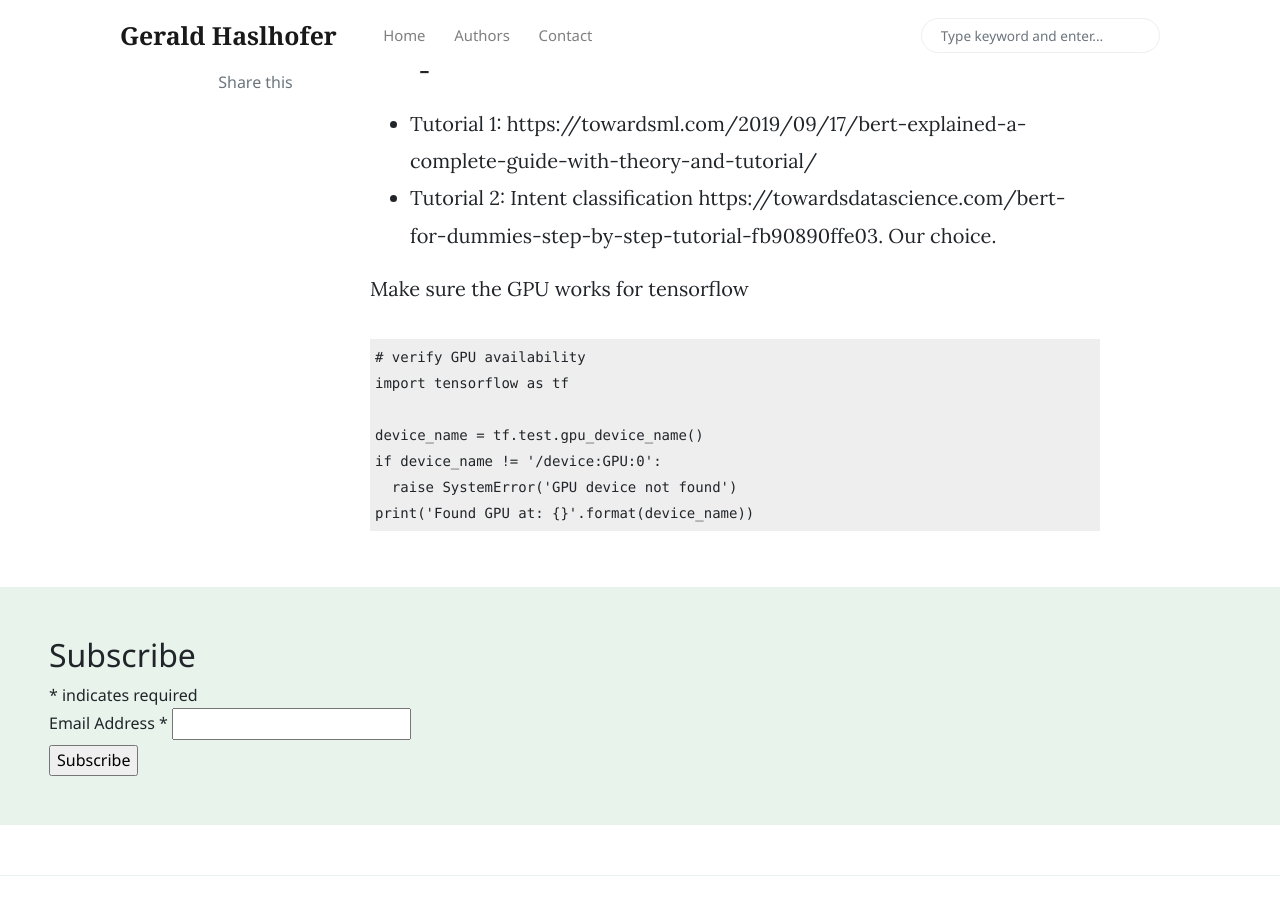
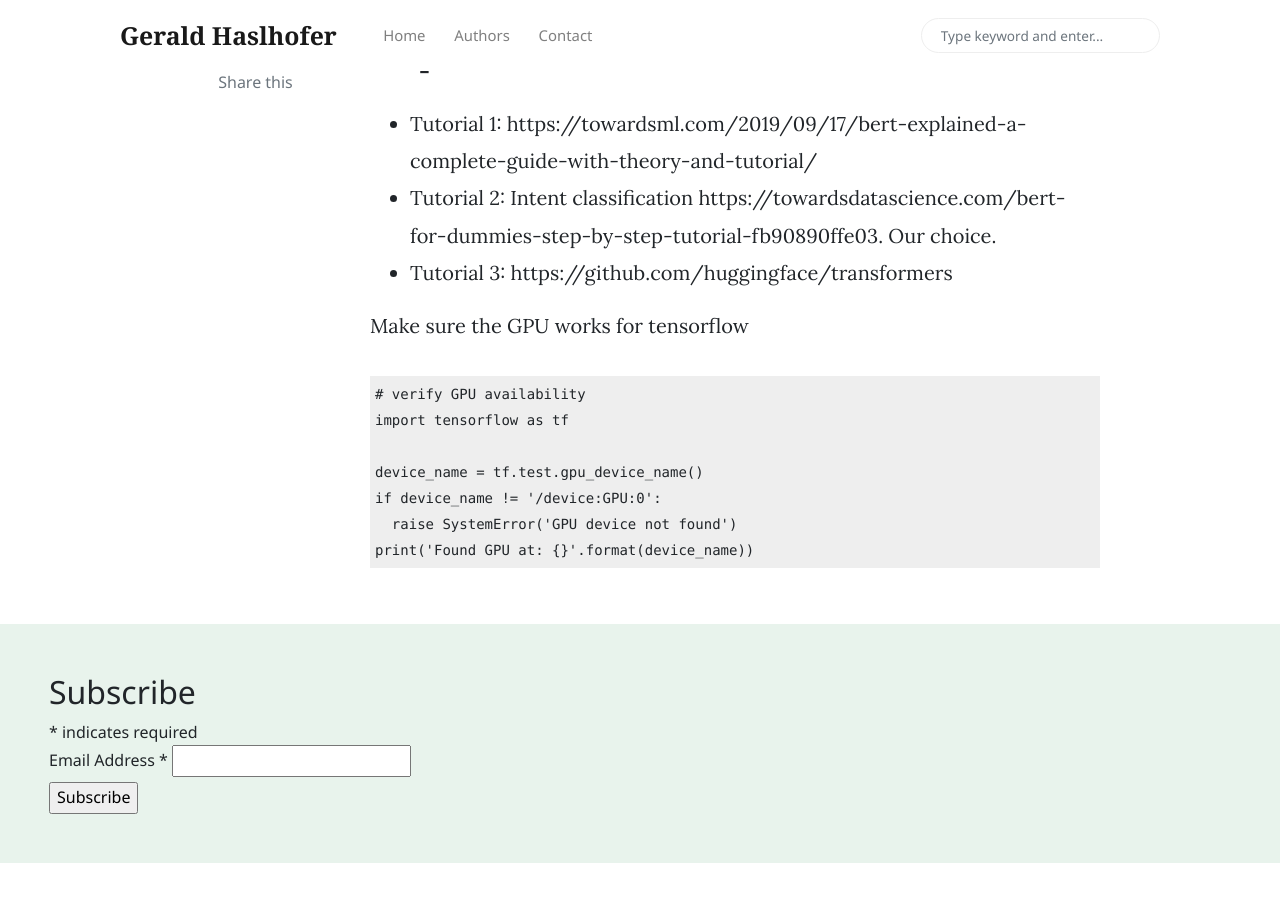
Before and after one commit to haslhofer/haslhofer.github.io, a Jekyll site: the page built from _posts/2019-12-20-starting-with-python.md, in a window 1280 px wide and 900 px high, scrolled down 1373 px. Built offline with Jekyll 4.4.1, drawn with Linux system fonts in a browser that asks for light colours; nearby versions of some CDN libraries; comment, search, counter and statistics services are not loaded.

Commit message:
add additioanl tutorial

```diff
--- a/_posts/2019-12-20-starting-with-python.md
+++ b/_posts/2019-12-20-starting-with-python.md
@@ -31,6 +31,7 @@ Step 2: Follow tutorial
 
 * Tutorial 1: https://towardsml.com/2019/09/17/bert-explained-a-complete-guide-with-theory-and-tutorial/
 * Tutorial 2: Intent classification https://towardsdatascience.com/bert-for-dummies-step-by-step-tutorial-fb90890ffe03. Our choice.
+* Tutorial 3: https://github.com/huggingface/transformers
 
 Make sure the GPU works for tensorflow
 
```
